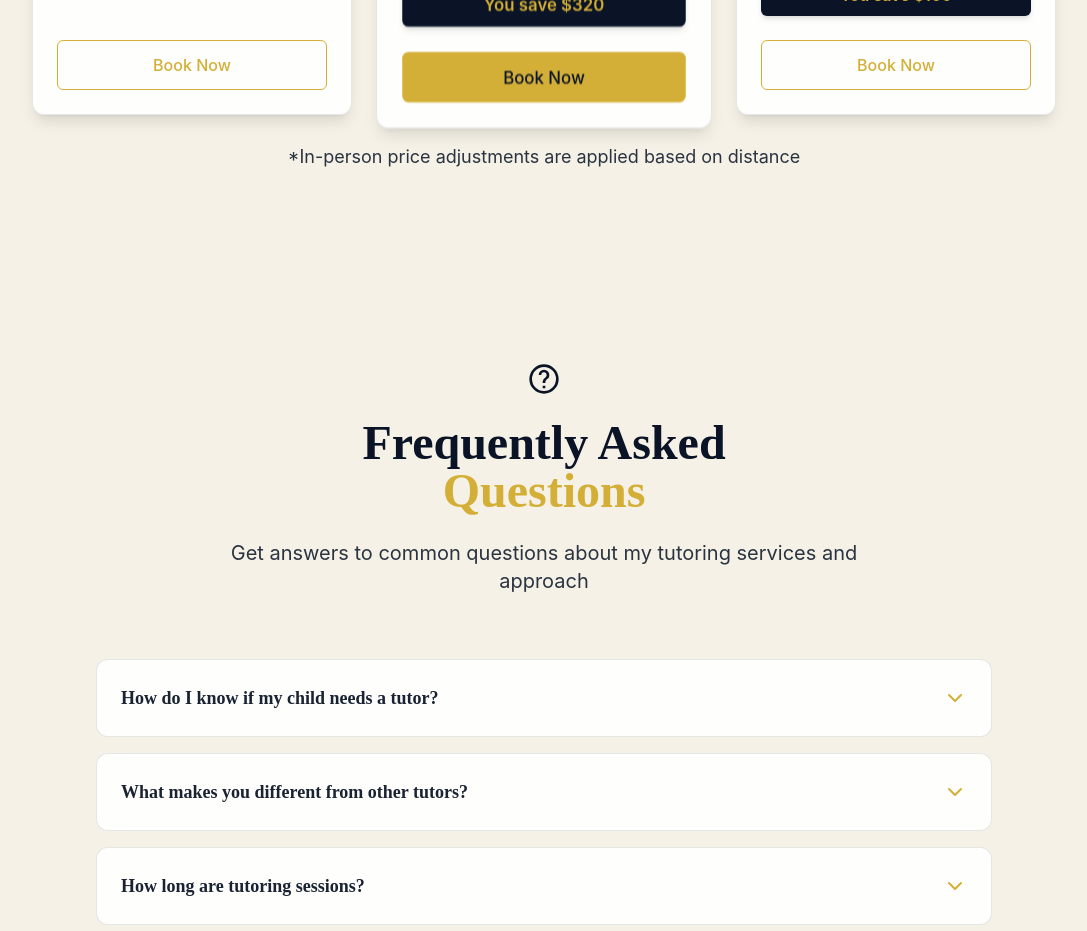
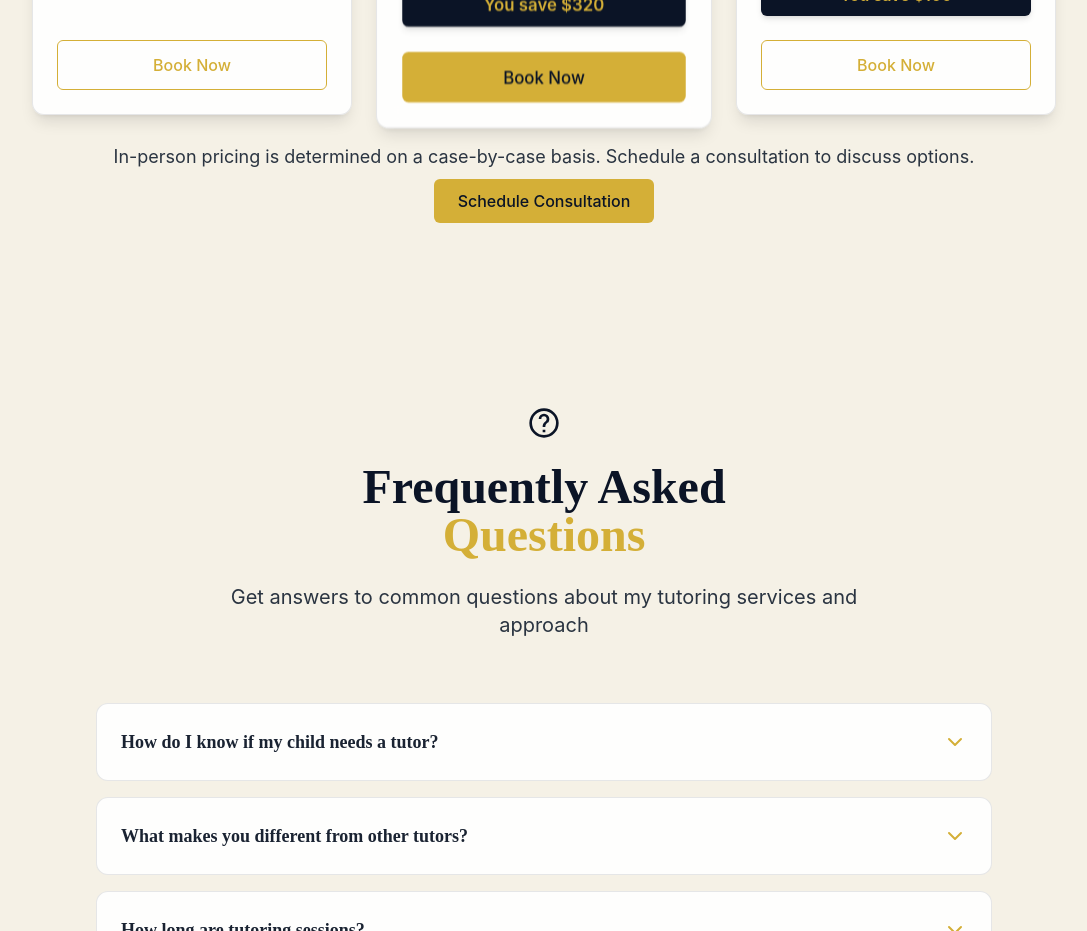
Before and after one commit to kian-m/template-web-ui, a Next.js app: page / in a window 1280 px wide. Shown: the part 5540-6471 px from the top of the page, without its empty margins (96-1183 px from the left). Built offline with nearby package versions, Linux system fonts and the light colour scheme.

Commit message:
Add consultation prompt for in-person pricing

```diff
--- a/src/components/Pricing.tsx
+++ b/src/components/Pricing.tsx
@@ -2,6 +2,7 @@
 
 import PricingCard from './ui/PricingCard'
 import { siteContent } from '@/data/siteContent'
+import Button from './ui/Button'
 
 export default function Pricing () {
   const { heading, subheading, plans } = siteContent.pricing
@@ -20,7 +21,12 @@ export default function Pricing () {
           ))}
         </div>
       </div>
-        <p className="pt-3 text-center text-lg text-academic-medium-blue dark:text-academic-off-white mt-4">*In-person price adjustments are applied based on distance</p>
+      <div className="pt-3 text-center text-lg mt-4">
+        <p className="text-academic-medium-blue dark:text-academic-off-white mb-4">
+          In-person pricing is determined on a case-by-case basis. Schedule a consultation to discuss options.
+        </p>
+        <Button href="#schedule" variant="primary">Schedule Consultation</Button>
+      </div>
     </section>
   )
 }
```
